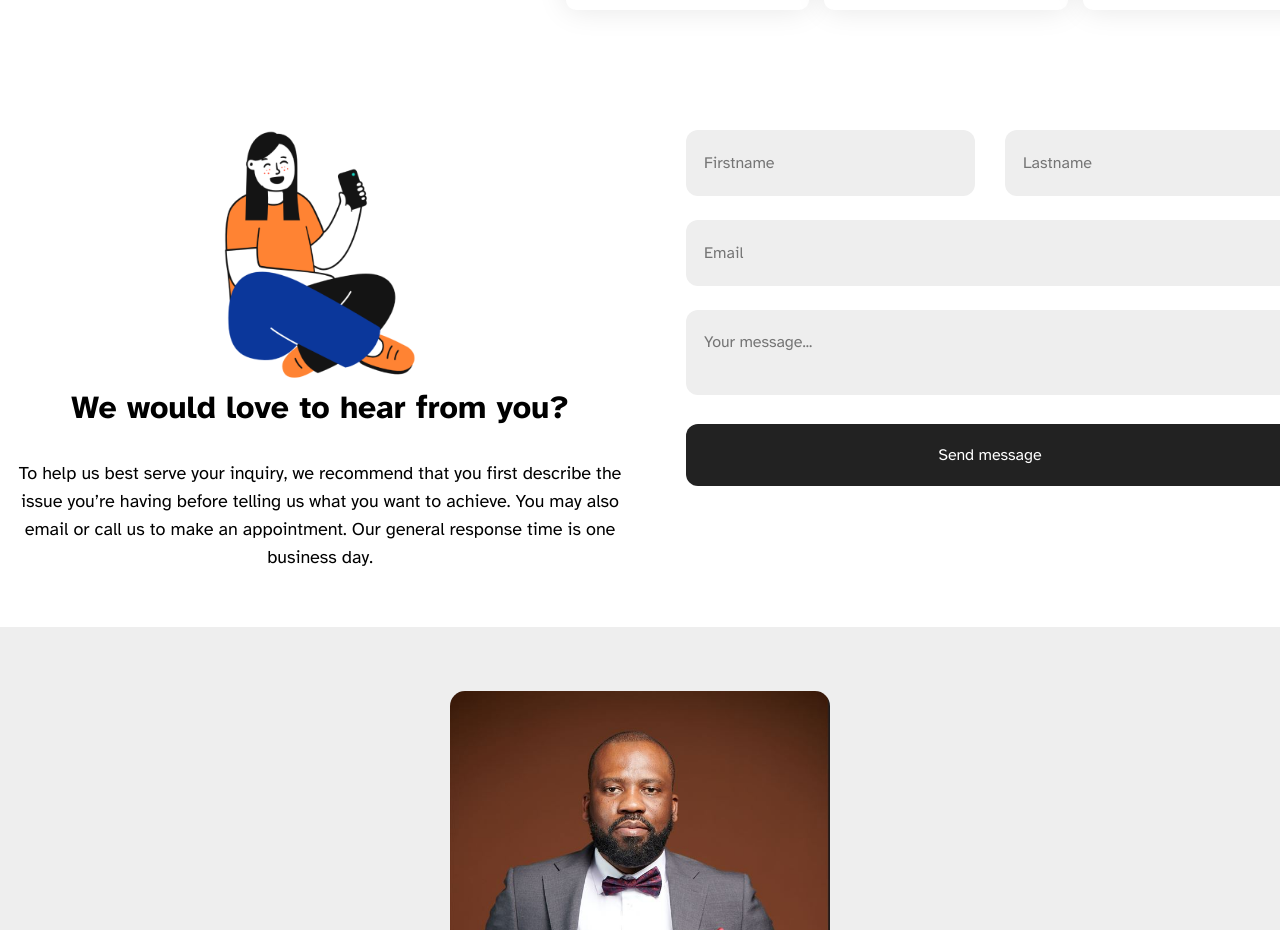
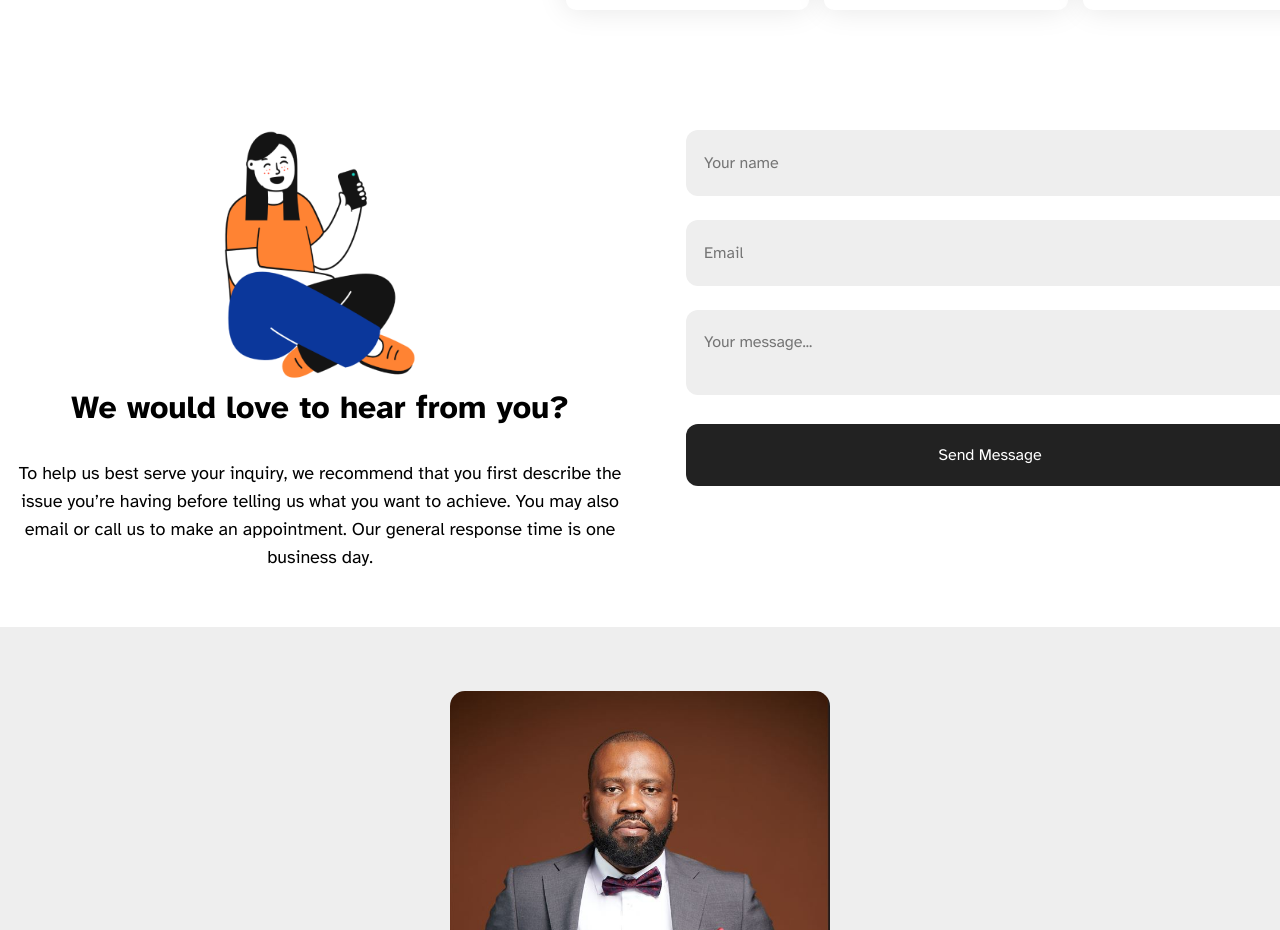
Before and after one commit to sammyodiagbe/noiretblanc, a React (Create React App) app: page / in a window 1280 px wide. Shown: the part 1520-2450 px from the top of the page. Built offline with nearby package versions, Linux system fonts and the light colour scheme.

Commit message:
working on User xperience

```diff
--- a/package.json
+++ b/package.json
@@ -3,6 +3,7 @@
   "version": "0.1.0",
   "private": true,
   "dependencies": {
+    "@emailjs/browser": "^3.10.0",
     "@testing-library/jest-dom": "^5.16.5",
     "@testing-library/react": "^13.4.0",
     "@testing-library/user-event": "^13.5.0",
--- a/src/App.js
+++ b/src/App.js
@@ -1,7 +1,7 @@
 import FacebookIcon from "./componentss/facebook";
 import InstagramIcon from "./componentss/instagram";
 import TwitterIcon from "./componentss/twiitter";
-import { useState } from "react";
+import { useRef, useState } from "react";
 import image from "./assets/header-image.png";
 import yemiImage from "./assets/Headshot.JPG";
 import sendImg from "./assets/send-image.png";
@@ -9,18 +9,20 @@ import sittingHuman from "./assets/sitting.png";
 import Nav from "./componentss/nav";
 import "./App.css";
 import { validateData } from "./utils";
+import emailjs from "@emailjs/browser";
 
 function App() {
-  const [firstname, setFirstname] = useState("");
-  const [lastname, setLastname] = useState("");
+  const [name, setFirstname] = useState("");
   const [email, setEmail] = useState("");
   const [message, setMessage] = useState("");
   const [errors, setErrors] = useState({});
+  const formRef = useRef();
+  const [sendingMessage, setSendingMessage] = useState(false);
 
-  const sendEmail = (event) => {
+  const sendEmail = async (event) => {
     event.preventDefault();
 
-    const checkData = validateData({ firstname, lastname, email, message });
+    const checkData = validateData({ name, email, message });
     const errors = Object.entries(checkData).length;
     console.log(errors);
     if (errors > 0) {
@@ -31,6 +33,19 @@ function App() {
     setErrors({});
 
     // send the email
+    try {
+      setSendingMessage(true);
+      const sendEmail = await emailjs.sendForm(
+        "service_g9zwgfk",
+        "template_xnnnbep",
+        formRef.current,
+        "0N4qbFxrD0vkKzOoY"
+      );
+      setSendingMessage(false);
+    } catch (error) {
+      console.log(error);
+      sendingMessage(false);
+    }
   };
   return (
     <>
@@ -145,31 +160,22 @@ function App() {
               </p>
             </div>
             <div className="right">
-              <form className="contact-form" onSubmit={sendEmail}>
-                <div className="names-container">
-                  <div className="input-container">
-                    <input
-                      type="text"
-                      placeholder="Firstname"
-                      className={`${errors.firstname ? "input-error" : ""}`}
-                      value={firstname}
-                      onChange={({ target }) => setFirstname(target.value)}
-                    />
-                  </div>
-                  <div className="input-container">
-                    <input
-                      type="text"
-                      placeholder="Lastname"
-                      value={lastname}
-                      onChange={({ target }) => setLastname(target.value)}
-                      className={`${errors.lastname ? "input-error" : ""}`}
-                    />
-                  </div>
+              <form className="contact-form" onSubmit={sendEmail} ref={formRef}>
+                <div className="input-container">
+                  <input
+                    type="text"
+                    placeholder="Your name"
+                    className={`${errors.name ? "input-error" : ""}`}
+                    value={name}
+                    onChange={({ target }) => setFirstname(target.value)}
+                  />
                 </div>
+
                 <div className="input-container">
                   <input
                     type="email"
                     placeholder="Email"
+                    name="user_email"
                     value={email}
                     onChange={({ target }) => setEmail(target.value)}
                     className={`${errors.email ? "input-error" : ""}`}
@@ -181,10 +187,16 @@ function App() {
                     placeholder="Your message..."
                     onChange={({ target }) => setMessage(target.value)}
                     className={`${errors.message ? "input-error" : ""}`}
+                    name="message"
                   ></textarea>
                 </div>
                 <div className="input-container">
-                  <button className="btn">Send message</button>
+                  <button
+                    className={`btn ${sendingMessage ? "sending-message" : ""}`}
+                    disabled={sendingMessage}
+                  >
+                    {sendingMessage ? "Sending Message" : "Send Message"}
+                  </button>
                 </div>
               </form>
             </div>
--- a/src/utils.js
+++ b/src/utils.js
@@ -1,8 +1,6 @@
 export const validateData = (data) => {
   const errors = {};
-  let { firstname, lastname, email, message } = data;
-  firstname = firstname.trim();
-  lastname = lastname.trim();
+  let { name, email, message } = data;
   email = email.trim();
   message = message.trim();
   const nameRegex = new RegExp(/^(?=.{1,40}$)[a-zA-Z]+(?:[-'\s][a-zA-Z]+)*$/);
@@ -10,14 +8,9 @@ export const validateData = (data) => {
     /^(([^<>()[\]\\.,;:\s@"]+(\.[^<>()[\]\\.,;:\s@"]+)*)|(".+"))@((\[[0-9]{1,3}\.[0-9]{1,3}\.[0-9]{1,3}\.[0-9]{1,3}\])|(([a-zA-Z\-0-9]+\.)+[a-zA-Z]{2,}))$/
   );
 
-  if (!nameRegex.test(firstname)) {
-    errors["firstname"] = "Invalid name";
+  if (!nameRegex.test(name)) {
+    errors["name"] = "Invalid name";
   }
-
-  if (!nameRegex.test(lastname)) {
-    errors["lastname"] = "Invalid name";
-  }
-
   if (!emailRegex.test(email)) {
     errors["email"] = "Invalid email address";
   }
```
Also changed, not shown: 1 other file (tests, documents, lock files or other folders).
